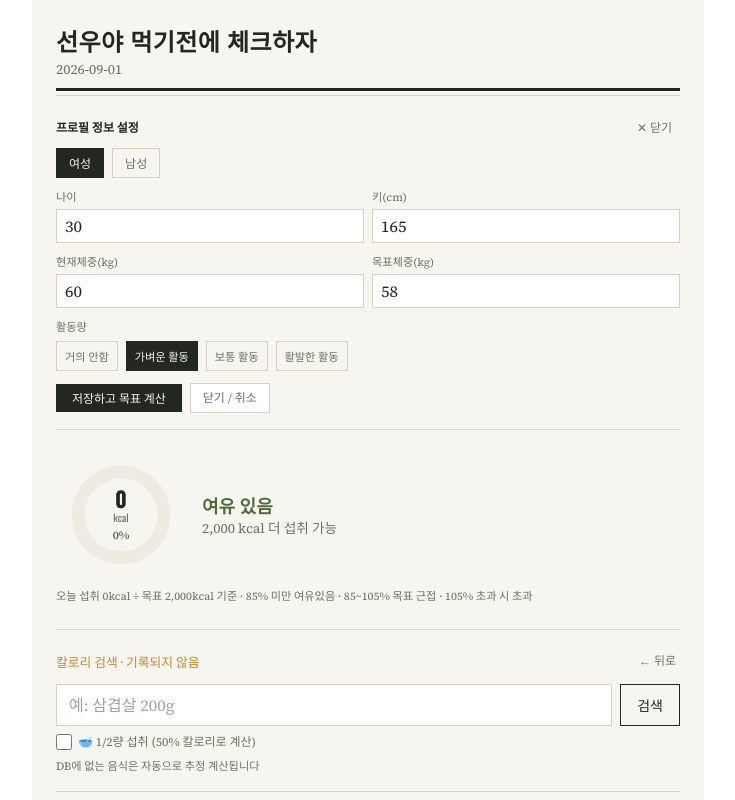
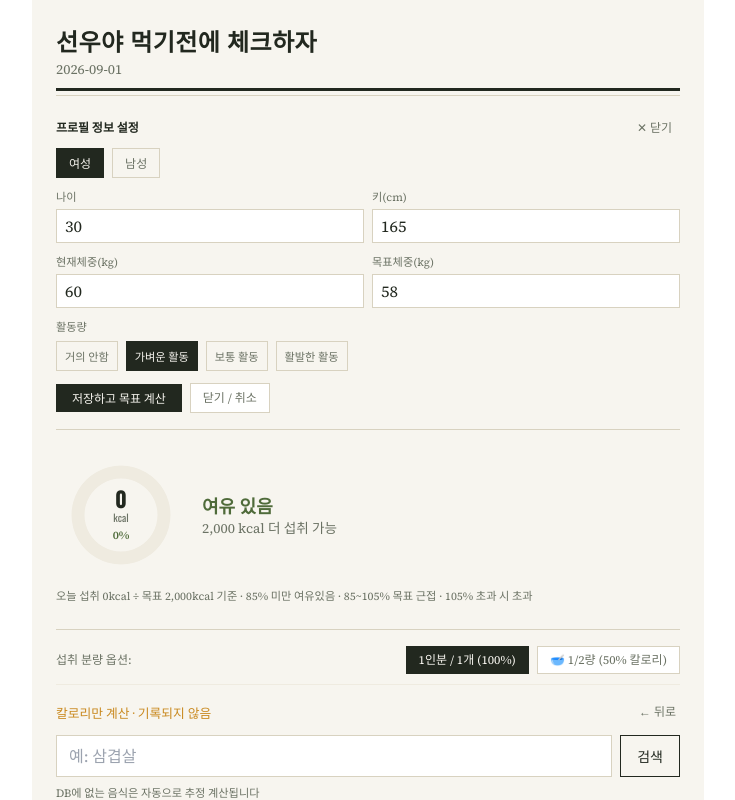
Before and after one commit to ko750125-afk/CalorieCheck, a React (Vite) app: page / in a window 1280 px wide. Both pictures are taken after a click on the button "🔍 칼로리만 계산". Shown: the top 800 px of the page, without its empty margins (272-1007 px from the left). Built offline with nearby package versions, Linux system fonts and the light colour scheme.

Commit message:
style: move portion option (1인분 vs 1/2량) to global top selector bar

```diff
--- a/src/App.jsx
+++ b/src/App.jsx
@@ -818,6 +818,41 @@ export default function CalorieJournal() {
 
       {/* Input Mode Selector */}
       <div style={{ borderTop: `1px solid ${COLOR.line}`, borderBottom: `1px solid ${COLOR.line}` }} className="py-4 mb-6">
+        {/* 공통 섭취 분량 선택 탭 */}
+        <div className="flex items-center justify-between mb-3 pb-2.5" style={{ borderBottom: `1px solid ${COLOR.paperDim}` }}>
+          <span style={{ fontSize: "0.75rem", color: COLOR.inkDim, fontWeight: 500 }}>
+            섭취 분량 옵션:
+          </span>
+          <div className="flex items-center gap-2">
+            <button
+              type="button"
+              onClick={() => setIsHalf(false)}
+              style={{
+                border: `1px solid ${!isHalf ? COLOR.ink : COLOR.line}`,
+                background: !isHalf ? COLOR.ink : "white",
+                color: !isHalf ? COLOR.paper : COLOR.inkDim,
+                fontSize: "0.75rem",
+              }}
+              className="px-3 py-1 font-medium transition-colors"
+            >
+              1인분 / 1개 (100%)
+            </button>
+            <button
+              type="button"
+              onClick={() => setIsHalf(true)}
+              style={{
+                border: `1px solid ${isHalf ? COLOR.brick : COLOR.line}`,
+                background: isHalf ? COLOR.brick : "white",
+                color: isHalf ? COLOR.paper : COLOR.inkDim,
+                fontSize: "0.75rem",
+              }}
+              className="px-3 py-1 font-medium transition-colors"
+            >
+              🥣 1/2량 (50% 칼로리)
+            </button>
+          </div>
+        </div>
+
         {mode === null && (
           <div className="flex items-center gap-2">
             {/* 주 메인 버튼 (Primary CTA) */}
@@ -830,7 +865,7 @@ export default function CalorieJournal() {
               }}
               className="flex-[2.5] py-3 px-4 text-sm font-medium flex items-center justify-center gap-1.5 hover:opacity-90"
             >
-              <span>✏️ 뭐 먹었더라?</span>
+              <span>✏️ 뭐 먹었더라? {isHalf ? "(1/2량)" : ""}</span>
             </button>
 
             {/* 보조 버튼 (Secondary Ghost Button) */}
@@ -859,7 +894,7 @@ export default function CalorieJournal() {
               <span
                 style={{ fontFamily: "'Oswald', sans-serif", fontSize: "0.8rem", color: COLOR.turmeric }}
               >
-                칼로리 검색 · 기록되지 않음
+                칼로리만 계산 · 기록되지 않음 {isHalf ? "(1/2량 적용 중)" : ""}
               </span>
               <button
                 onClick={() => setMode(null)}
@@ -878,7 +913,7 @@ export default function CalorieJournal() {
                     setSearchSuggestions(getSuggestions(e.target.value));
                   }}
                   onKeyDown={(e) => e.key === "Enter" && doSearch()}
-                  placeholder="예: 삼겹살 200g"
+                  placeholder="예: 삼겹살"
                   style={{ border: `1px solid ${COLOR.line}`, background: "white", fontSize: "16px" }}
                   className="w-full px-3 py-2"
                 />
@@ -904,7 +939,7 @@ export default function CalorieJournal() {
                         style={{ borderBottom: `1px solid ${COLOR.paperDim}` }}
                         className="w-full flex items-center justify-between px-3 py-1.5 text-sm text-left hover:bg-gray-50"
                       >
-                        <span>{s.name}</span>
+                        <span>{s.name} {isHalf ? "(1/2량)" : ""}</span>
                         <span style={{ color: COLOR.inkDim, fontSize: "0.75rem" }}>
                           {isHalf ? Math.round(s.cal * 0.5) : s.cal} kcal
                         </span>
@@ -925,19 +960,6 @@ export default function CalorieJournal() {
               >
                 {searchLoading ? "확인 중…" : "검색"}
               </button>
-            </div>
-            <div className="mt-2 flex items-center justify-between">
-              <label className="flex items-center gap-1.5 cursor-pointer text-xs select-none">
-                <input
-                  type="checkbox"
-                  checked={isHalf}
-                  onChange={(e) => setIsHalf(e.target.checked)}
-                  className="w-4 h-4 accent-amber-600 rounded"
-                />
-                <span style={{ color: isHalf ? COLOR.brick : COLOR.inkDim, fontWeight: isHalf ? 600 : 400 }}>
-                  🥣 1/2량 섭취 (50% 칼로리로 계산)
-                </span>
-              </label>
             </div>
             {searchResult && (
               <div
@@ -964,7 +986,7 @@ export default function CalorieJournal() {
           <div>
             <div className="flex items-center justify-between mb-2">
               <span style={{ fontFamily: "'Oswald', sans-serif", fontSize: "0.8rem", color: COLOR.inkDim }}>
-                식사 기록하기
+                식사 기록하기 {isHalf ? "(1/2량 적용 중)" : ""}
               </span>
               <button
                 onClick={() => setMode(null)}
@@ -993,7 +1015,7 @@ export default function CalorieJournal() {
                     setLogSuggestions(getSuggestions(e.target.value));
                   }}
                   onKeyDown={(e) => e.key === "Enter" && addEntry()}
-                  placeholder="예: 김치찌개 1인분, 계란 2개랑 사과"
+                  placeholder="음식 이름 입력 (예: 김치찌개)"
                   style={{ border: `1px solid ${COLOR.line}`, background: "white", fontSize: "16px" }}
                   className="w-full px-3 py-2"
                 />
```
Also changed, not shown: calorie-check.jsx (+41 -19 lines).
